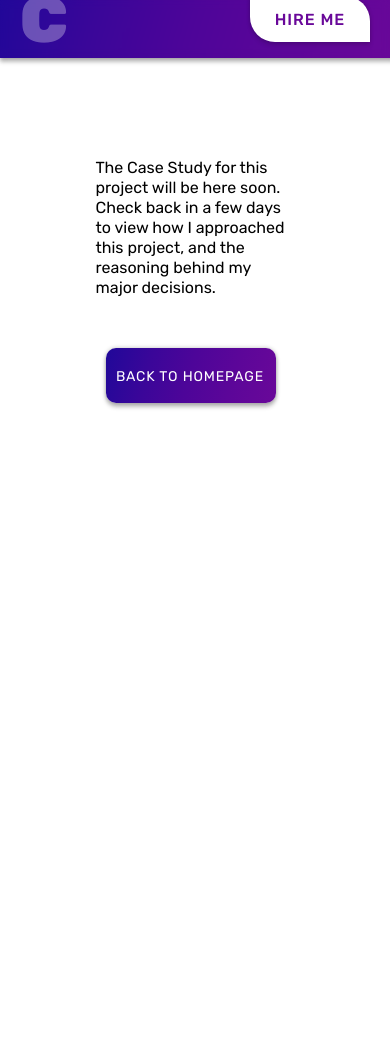
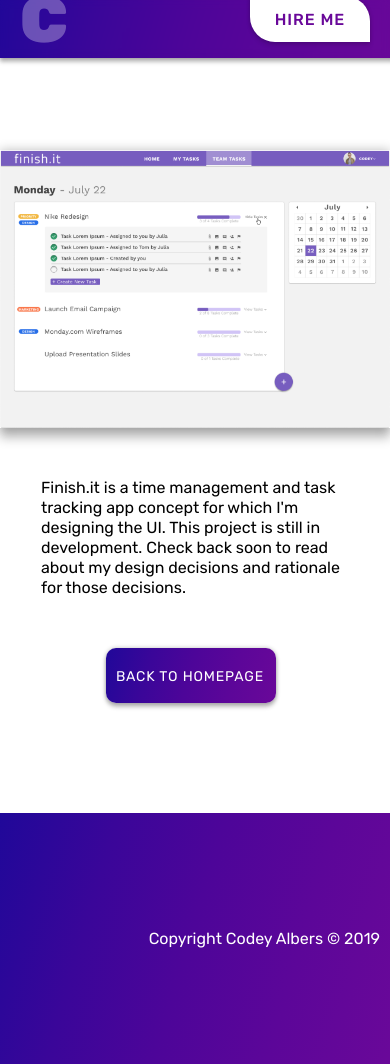
Before and after one commit to alberscodey/portfolio-clean, a website: page finishit-case-study.html in a window 390 px wide. Before the commit the page ends 844 px from the top, so only its background shows below. Drawn offline with Linux system fonts and the light colour scheme.

Commit message:
did some case study work

```diff
--- a/finishit-case-study.html
+++ b/finishit-case-study.html
@@ -25,9 +25,14 @@
         </nav>
     </header>
 
-    <body>
-        <p class="place-holder center rubik-font">The Case Study for this project will be here soon. Check back in a few days to view how I approached this project, and the reasoning behind my major decisions.</p>
+    <body class="finish-it-case-study">
+        <img class="center sample-screenshot" src="Images/finish-it.png" alt="An image of Finish.it's dashboard">
+        <p class="place-holder center rubik-font">Finish.it is a time management and task tracking app concept for which I'm designing the UI. This project is still in development. Check back soon to read about my design decisions and rationale for those decisions.</p>
         <a href="index.html"><div class="return-home center portfolio-gradient">back to homepage</div></a>
     </body>
 
+    <footer class="full-width case-study-footer">
+        <p class="rubik-font">Copyright Codey Albers &copy; 2019</p>
+    </footer>
+
 </html>
--- a/style.css
+++ b/style.css
@@ -599,9 +599,9 @@ footer {
 
 /* AGB Case Study*/
 .place-holder {
-    width: 50%;
+    width: 700px;
     margin-bottom: 50px;
-    padding-top: 150px;
+    padding-top: 50px;
     font-size: 16px;
     line-height: 20px;
 }
@@ -622,6 +622,10 @@ footer {
 }
 
 
+/* Finish.it Case Study */
+.finish-it-case-study .sample-screenshot {
+    margin-top: 150px;
+}
 
 
 /* Now for the fun part: Media Queries! */
@@ -974,6 +978,12 @@ footer {
     .conclusion-cta {
         width: 300px;
     }
+
+    .place-holder {
+        width: 300px;
+        font-size: 16px;
+        line-height: 20px;
+    }
 }
 
 /* Mid-sized Phones */
```
Also changed, not shown: Images/AGB-Landing-2.PNG (added), Images/AGB-Landing-3.PNG (added), 1 other file.
